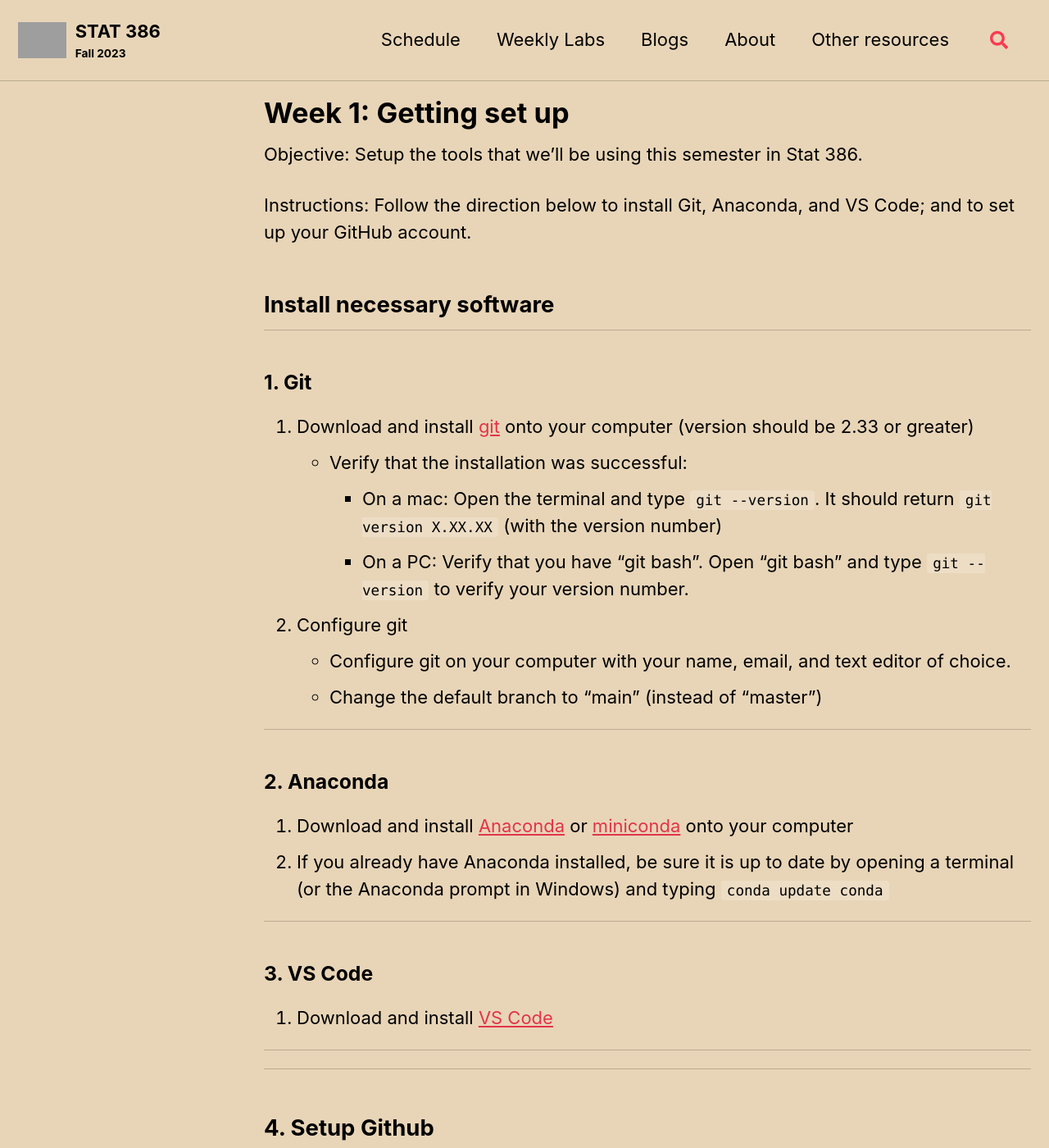
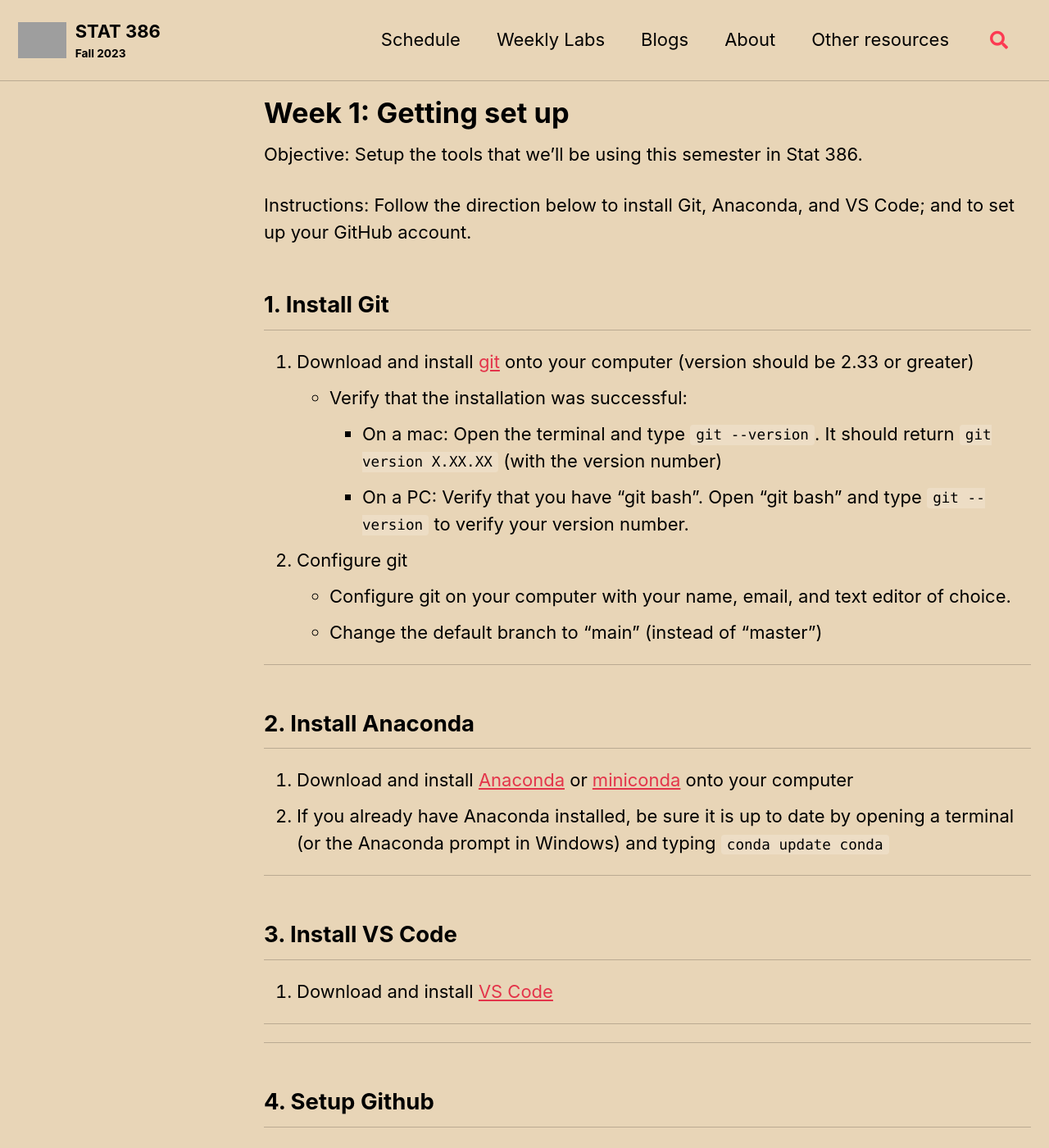
Before and after one commit to s386Fall2023/s386Fall2023.github.io, a Jekyll site: the page built from _assignments/01setup.md, in a window 1280 px wide and 1400 px high. Shown: the whole window at 82% size. Built offline with Jekyll 4.4.1, drawn with Linux system fonts in a browser that asks for light colours; cached includes are drawn as plain includes; some of the changed text lies outside the part shown; grey boxes are pictures that could not be loaded.

````diff
--- a/_assignments/01setup.md
+++ b/_assignments/01setup.md
@@ -11,9 +11,8 @@ Objective:  Setup the tools that we'll be using this semester in Stat 386.
 
 Instructions: Follow the direction below to install Git, Anaconda, and VS Code; and to set up your GitHub account.
 
-## Install necessary software
 
-### 1. Git
+## 1. Install Git
 1. Download and install [git](https://git-scm.com/) onto your computer (version should be 2.33 or greater)
     * Verify that the installation was successful:
         - On a mac: Open the terminal and type `git --version`.  It should return `git version X.XX.XX` (with the version number)
@@ -24,13 +23,13 @@ Instructions: Follow the direction below to install Git, Anaconda, and VS Code;
     * Change the default branch to "main" (instead of "master")
 
 ---
-### 2. Anaconda
+## 2. Install Anaconda
 1. Download and install [Anaconda](https://www.anaconda.com/download) or [miniconda](https://docs.conda.io/en/latest/miniconda.html) onto your computer
 2. If you already have Anaconda installed, be sure it is up to date by opening a terminal (or the Anaconda prompt in Windows) and typing
 ```conda update conda```
 
 ---
-### 3. VS Code
+## 3. Install VS Code
 1. Download and install [VS Code](https://code.visualstudio.com/)
 
 ---
--- a/_config.yml
+++ b/_config.yml
@@ -106,7 +106,7 @@ analytics:
 author:
   name             : "E. Shannon Neeley Tass"
   avatar           : "/assets/images/avatar.png"
-  bio              : "I am the professor of the class. I like yellow, doing puzzles, sewing, playing switch and walking."
+  bio              : "I am the professor of the class. I like yellow, doing puzzles, sewing, playing switch and walking. The avatar here looks nothing like me."
   location         : "Provo, Utah"
   email            :
   links:
````
Also changed, not shown: other parts of _assignments/01setup.md (+4 -0 lines), _assignments/03python.md (+2 -3 lines), _assignments/09pythonviz.md (+2 -0 lines), _pages/about.md (+2 -2 lines), _resources/cheatsheets.md (added, +68 -0 lines).
